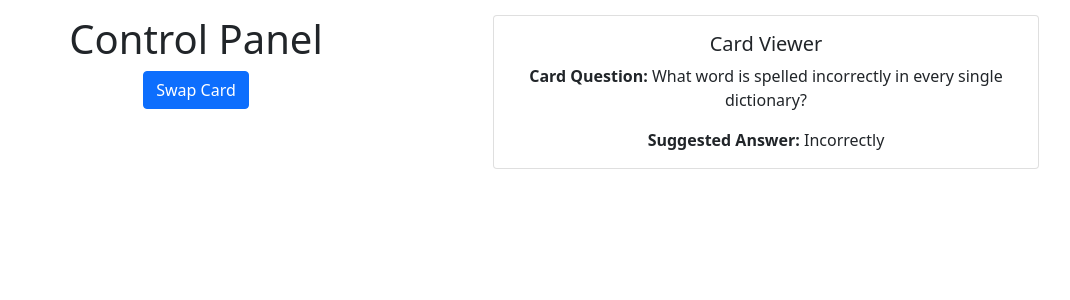
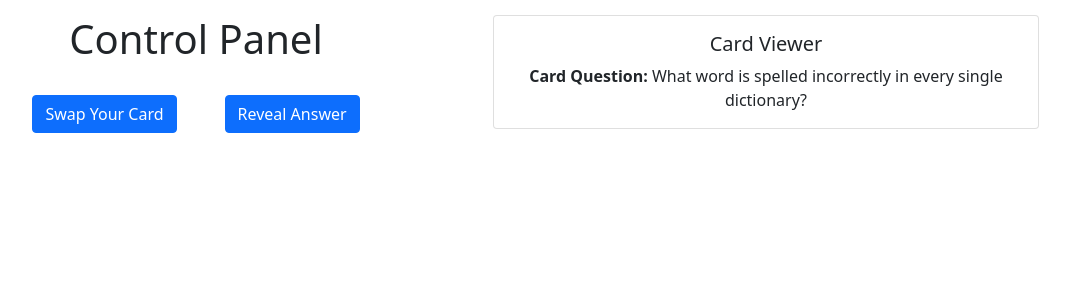
Before and after one commit to ShaozheLi123/my-app, a React (Create React App) app: page / in a window 1280 px wide. Shown: the top 300 px of the page, without its empty margins (159-1229 px from the left). Built offline with nearby package versions, Linux system fonts and the light colour scheme.

Commit message:
show and hidden answer and separate buttons

```diff
--- a/src/App.tsx
+++ b/src/App.tsx
@@ -9,12 +9,16 @@
 
 function App(): JSX.Element{
   const [activeCard, setActiveCard] = useState<Card>(CARDS[0] as Card);
+  const [answerRevealed, reveal] = useState<boolean>(false);
 
   return (
     <Container className="App">
       <Row>
-      <ControlPanel setCard={setActiveCard}></ControlPanel>
-      <CardViewer card= {activeCard}></CardViewer>
+      <ControlPanel
+      setCard={setActiveCard}
+      reveal = {reveal}
+      answerRevealed = {answerRevealed}></ControlPanel>
+      <CardViewer card= {activeCard} answerRevealed = {answerRevealed}></CardViewer>
       </Row>
     </Container>
 
--- a/src/components/CardViewer.tsx
+++ b/src/components/CardViewer.tsx
@@ -1,7 +1,7 @@
 import { Col,  Card as BootstrapCard } from "react-bootstrap";
 import { Card } from "../interface/card";
 
-export function CardViewer({card}: {card: Card}) : JSX.Element{
+export function CardViewer({card, answerRevealed}: {card: Card, answerRevealed: boolean}) : JSX.Element{
     return <Col>
     <BootstrapCard>
         <BootstrapCard.Body>
@@ -9,9 +9,9 @@
         <BootstrapCard.Text>
             <strong>Card Question:</strong> {card.question}
         </BootstrapCard.Text>
-        <BootstrapCard.Text>
+        {answerRevealed && <BootstrapCard.Text>
             <strong>Suggested Answer:</strong> {card.answer}
-        </BootstrapCard.Text>
+        </BootstrapCard.Text>}
         </BootstrapCard.Body>
     </BootstrapCard>
     </Col>
--- a/src/components/ControlPanel.tsx
+++ b/src/components/ControlPanel.tsx
@@ -4,13 +4,16 @@
 import { getRandomElement } from "../utilities/data";
 
 
-export function ControlPanel({setCard}: {setCard: (c: Card)=>void}) : JSX.Element{
+export function ControlPanel({setCard, reveal, answerRevealed}:
+    {setCard: (c: Card)=>void, reveal: (r:boolean)=>void, answerRevealed: boolean}) : JSX.Element{
     function setRandomCard(){
+        reveal(false);
         setCard(getRandomElement(CARDS as Card[]))
     }
 
     return <Col>
     <h1>Control Panel </h1>
-    <Button onClick = {setRandomCard}>Swap Card</Button>
+    <Button onClick = {setRandomCard} className = "m-4">Swap Your Card</Button>
+    <Button onClick = {() => reveal(!answerRevealed)} className = "m-4"> Reveal Answer</Button>
     </Col>
 }
```
